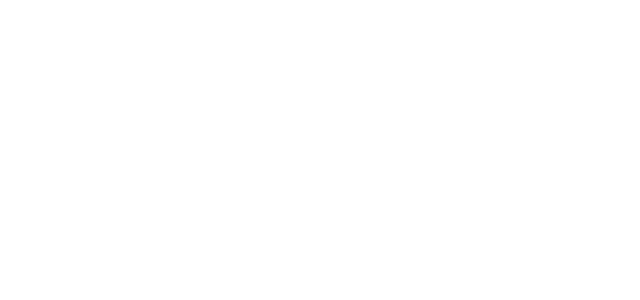
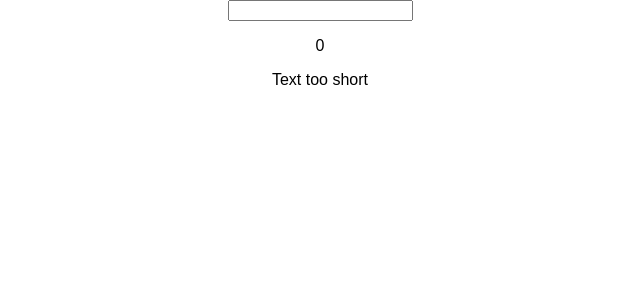
Before and after one commit to nucknine/React, a React (Create React App) app: page / in a window 1280 px wide. Shown: the top 300 px of the page, without its empty margins (320-960 px from the left). Built offline with nearby package versions, Linux system fonts and the light colour scheme.

Commit message:
working properly v1

```diff
--- a/src/App.js
+++ b/src/App.js
@@ -1,20 +1,74 @@
 import React, { Component } from "react";
 import logo from "./logo.svg";
 import "./App.css";
+import ValidationComponent from "./ValidationComponent/ValidationComponent";
+import CharComponent from "./CharComponent/CharComponent";
+import charComponent from "./CharComponent/CharComponent";
 
 class App extends Component {
+  state = {
+    textLength: 0,
+    charComponents: [],
+    inputValue: ""
+  };
+
+  checkInputData = event => {
+    const charComponents = [...this.state.charComponents];
+    charComponents.push({
+      index: Math.floor(Math.random() * 1000),
+      char: event.target.value[event.target.value.length - 1]
+    });
+
+    this.setState({
+      charComponents,
+      textLength: event.target.value.length,
+      inputValue: event.target.value
+    });
+  };
+
+  deleteChar = id => {
+    const charComponents = [...this.state.charComponents];
+    let index = charComponents.findIndex(char => char.index === id);
+    charComponents.splice(index, 1);
+
+    let newValue = charComponents.map(charComp => charComp.char).join("");
+    this.setState({
+      charComponents,
+      inputValue: newValue
+    });
+  };
+
   render() {
-    return <div className="App" />;
+    let charComponents = [];
+    charComponents = this.state.charComponents.map(charComponent => {
+      return (
+        <CharComponent
+          click={this.deleteChar.bind(this)}
+          char={charComponent.char}
+          index={charComponent.index}
+          key={charComponent.index}
+        />
+      );
+    });
+
+    return (
+      <div className="App">
+        <input value={this.state.inputValue} onChange={this.checkInputData} />
+        <p>{this.state.textLength}</p>
+        <ValidationComponent length={this.state.textLength} />
+        {charComponents}
+      </div>
+    );
   }
 }
 
 export default App;
 
 /*
-Create an input field (in App component) with a change listener which outputs the length of the entered text below it (e.g. in a paragraph).
-Create a new component (=> ValidationComponent) which receives the text length as a prop
-Inside the ValidationComponent, either output "Text too short" or "Text long enough" depending on the text length (e.g. take 5 as a minimum length)
-Create another component (=> CharComponent) and style it as an inline box (=> display: inline-block, padding: 16px, text-align: center, margin: 16px, border: 1px solid black).
-Render a list of CharComponents where each CharComponent receives a different letter of the entered text (in the initial input field) as a prop.
-When you click a CharComponent, it should be removed from the entered text.
++Create an input field (in App component) with a change listener which outputs the length of the entered text below it (e.g. in a paragraph).
++Create a new component (=> ValidationComponent) which receives the text length as a prop
++Inside the ValidationComponent, either output "Text too short" or "Text long enough" depending on the text length (e.g. take 5 as a minimum length)
++Create another component (=> CharComponent) and style it as an inline box (=> display: inline-block, padding: 16px, text-align: center, margin: 16px, border: 1px solid black).
++Render a list of CharComponents where each CharComponent receives a different letter of the entered text (in the initial input field) as a prop.
++When you click a CharComponent, it should be removed from the entered text.
 */
--- /dev/null
+++ b/src/CharComponent/CharComponent.js
@@ -0,0 +1,18 @@
+import React from "react";
+const style = {
+  display: "inline-block",
+  padding: "16px",
+  textAlign: "center",
+  margin: "16px",
+  border: "1px solid black"
+};
+
+const charComponent = props => {
+  return (
+    <div onClick={props.click.bind(this, props.index)} style={style}>
+      {props.char}
+    </div>
+  );
+};
+
+export default charComponent;
--- /dev/null
+++ b/src/ValidationComponent/ValidationComponent.js
@@ -0,0 +1,8 @@
+import React from "react";
+
+const validationComponent = props => {
+  let text = props.length < 5 ? "Text too short" : "Text long enough";
+  return <p>{text}</p>;
+};
+
+export default validationComponent;
```
